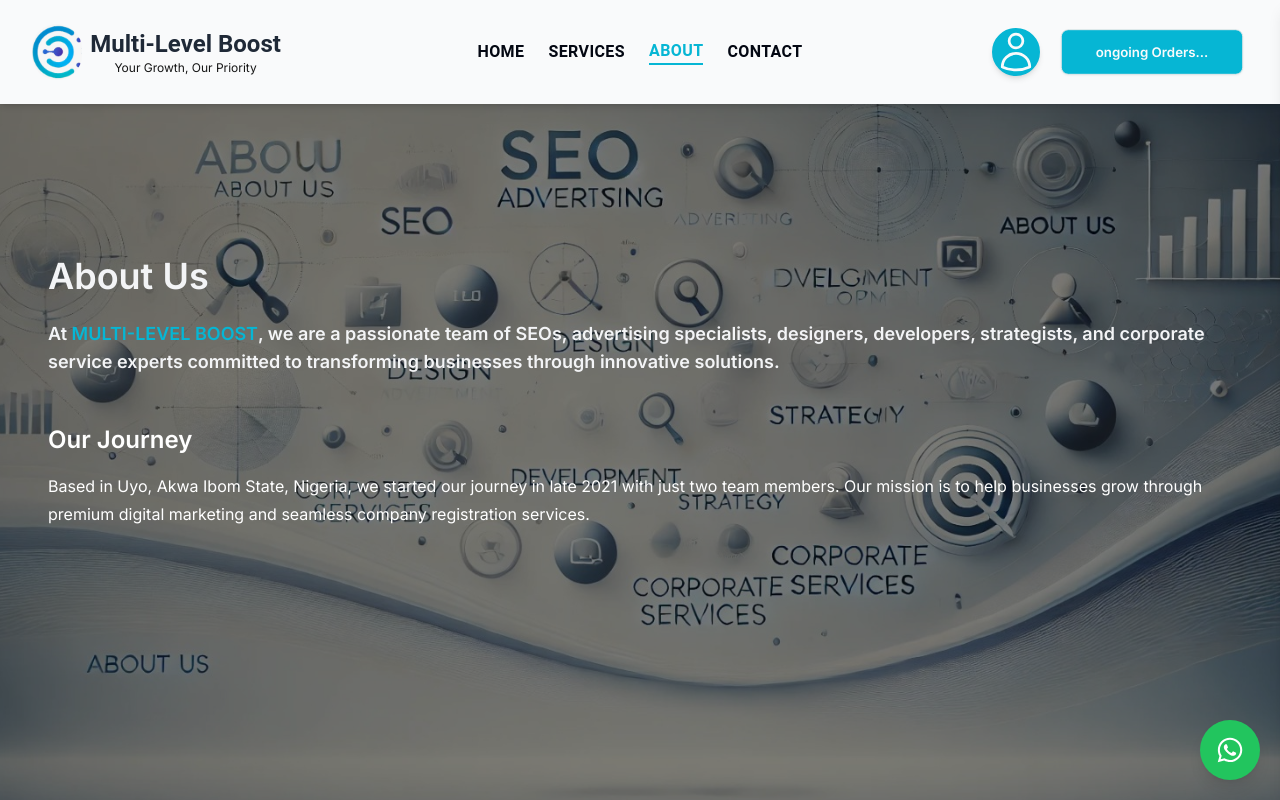
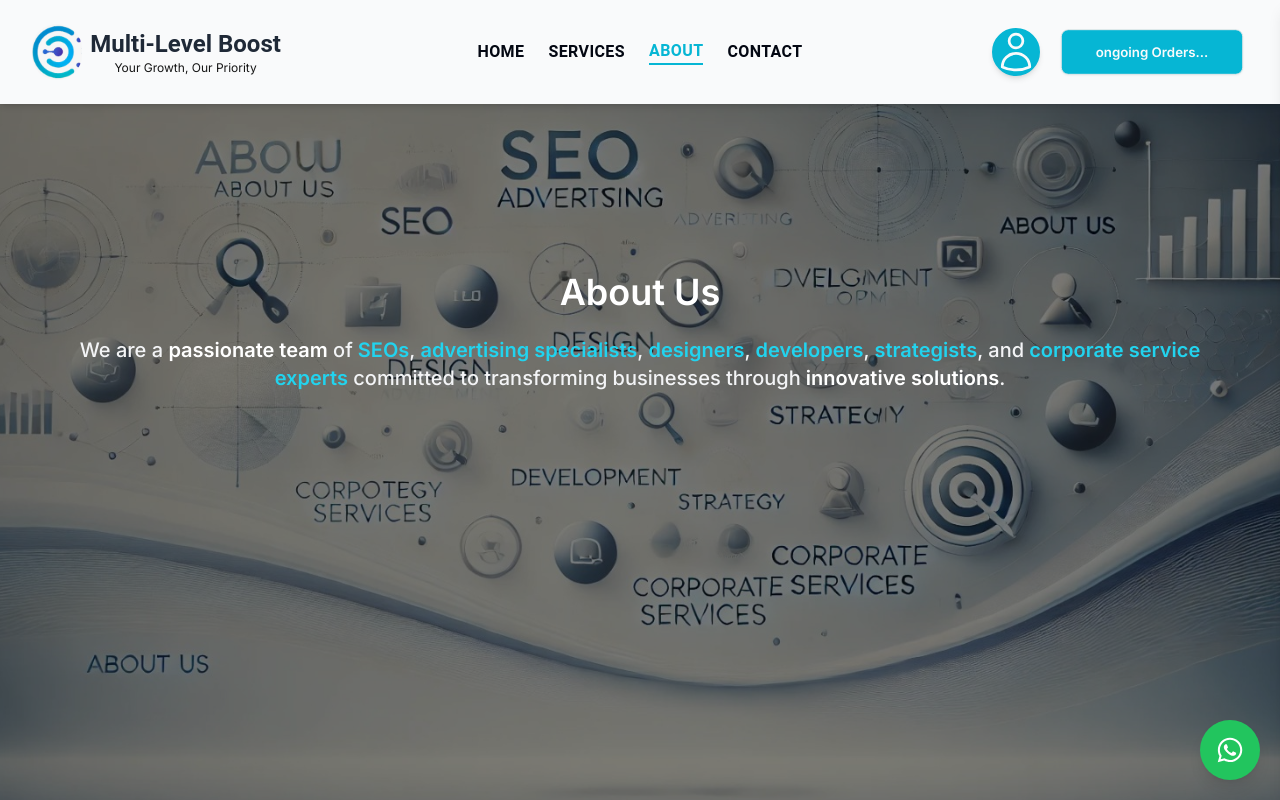
Before and after one commit to elijahkelechi/mlb_frontend, a React (Vite) app: page /aboutUs in a window 1280 px wide. Shown: the top 800 px of the page. Built offline with nearby package versions, Linux system fonts and the light colour scheme.

Commit message:
I commit

```diff
--- a/src/pages/AboutUs.jsx
+++ b/src/pages/AboutUs.jsx
@@ -72,40 +72,44 @@ const AboutUs = () => {
           <div className="container text-left px-4 md:px-12">
             {/* Header Text */}
             <motion.div
-              className="text-2xl mt-32 md:mt-40 md:col-span-6 font-bold text-white sm:text-3xl md:text-4xl"
+              className="text-center justify-center items-center mt-36 md:mt-44 md:col-span-6 text-white"
               initial={{ opacity: 0, y: 50 }}
               animate={{ opacity: 1, y: 0 }}
               transition={{ duration: 1 }}
             >
-              <h1 className="text-3xl md:text-4xl font-bold text-gray-100 mb-6">
+              <h1 className="text-3xl md:text-4xl font-extrabold text-white mb-6">
                 About Us
               </h1>
-              <p className="text-base text-gray-100 md:text-lg">
-                At{" "}
-                <span className="text-cyan-500 font-semibold">
-                  MULTI-LEVEL BOOST
+              <p className="text-lg md:text-xl font-medium text-gray-100 leading-relaxed">
+                We are a{" "}
+                <span className="font-semibold text-white">
+                  passionate team
+                </span>{" "}
+                of
+                <span className="font-semibold text-cyan-400"> SEOs</span>,
+                <span className="font-semibold text-cyan-400">
+                  {" "}
+                  advertising specialists
                 </span>
-                , we are a passionate team of SEOs, advertising specialists,
-                designers, developers, strategists, and corporate service
-                experts committed to transforming businesses through innovative
-                solutions.
-              </p>
-            </motion.div>
-            {/* Story Section */}
-            <motion.div
-              className="mt-12 "
-              initial={{ opacity: 0, x: -50 }}
-              animate={{ opacity: 1, x: 0 }}
-              transition={{ duration: 1 }}
-            >
-              <h2 className="text-xl md:text-2xl font-bold text-white mb-4">
-                Our Journey
-              </h2>
-              <p className="text-white leading-7">
-                Based in Uyo, Akwa Ibom State, Nigeria, we started our journey
-                in late 2021 with just two team members. Our mission is to help
-                businesses grow through premium digital marketing and seamless
-                company registration services.
+                ,<span className="font-semibold text-cyan-400"> designers</span>
+                ,
+                <span className="font-semibold text-cyan-400"> developers</span>
+                ,
+                <span className="font-semibold text-cyan-400">
+                  {" "}
+                  strategists
+                </span>
+                , and
+                <span className="font-semibold text-cyan-400">
+                  {" "}
+                  corporate service experts
+                </span>{" "}
+                committed to transforming businesses through
+                <span className="font-semibold text-white">
+                  {" "}
+                  innovative solutions
+                </span>
+                .
               </p>
             </motion.div>
           </div>
@@ -119,6 +123,23 @@ const AboutUs = () => {
         animate={{ opacity: 1, y: 0 }}
         transition={{ duration: 1 }}
       >
+        {/* Story Section */}
+        <motion.div
+          className="mt-12 mb-8"
+          initial={{ opacity: 0, x: -50 }}
+          animate={{ opacity: 1, x: 0 }}
+          transition={{ duration: 1 }}
+        >
+          <h2 className="text-xl md:text-2xl font-bold text-cyan-500 mb-4">
+            Our Journey
+          </h2>
+          <p className="text-gray-800 leading-7">
+            Based in Uyo, Akwa Ibom State, Nigeria, we started our journey in
+            late 2021 with just two team members. Our mission is to help
+            businesses grow through premium digital marketing and seamless
+            company registration services.
+          </p>
+        </motion.div>
         <h2 className="text-xl md:text-2xl font-bold text-cyan-500 mb-4">
           Mission and Vision
         </h2>
```
